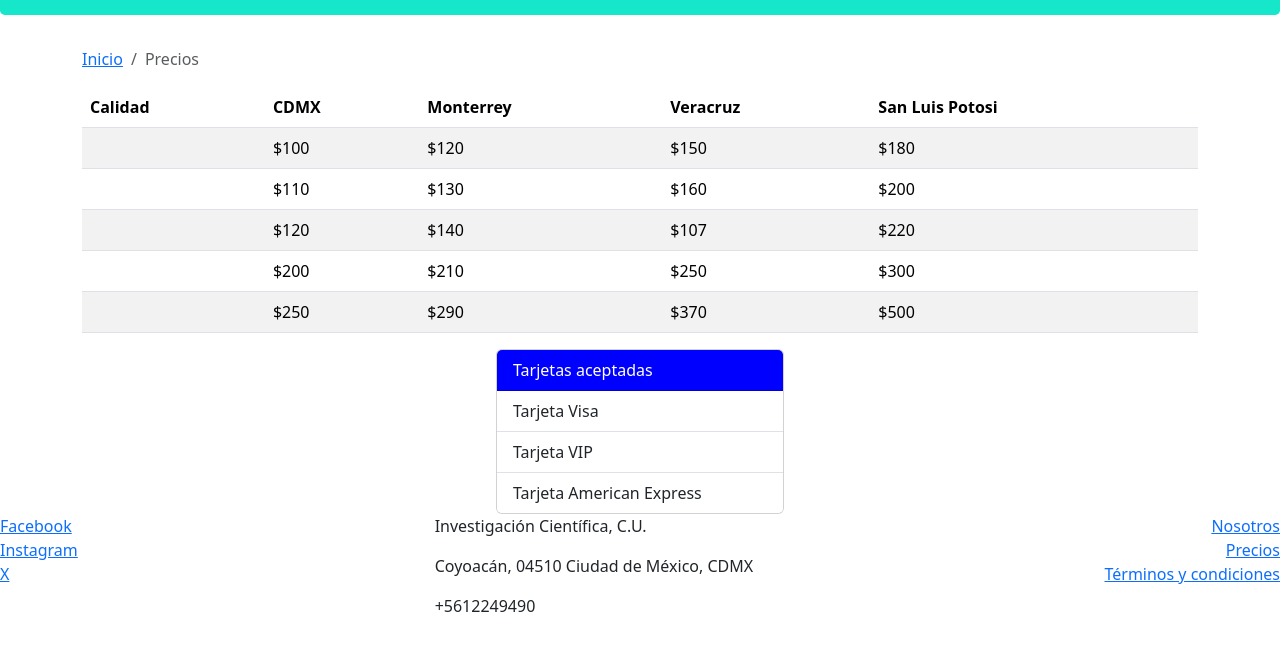
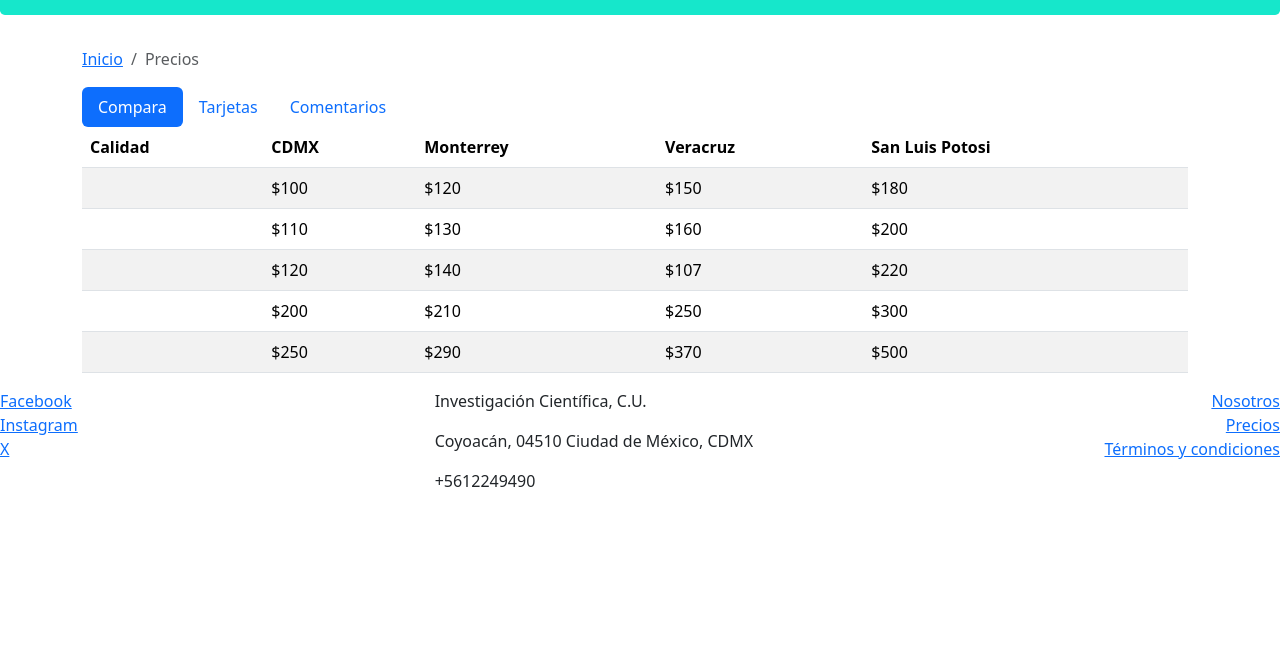
Before and after one commit to Alejandro-Estrada-1/guia-hoteles, a website: page precios.html in a window 1280 px wide. Shown: the part 155-800 px from the top of the page. Drawn offline with nearby package versions, Linux system fonts and the light colour scheme; a web font is replaced by a local one.

Commit message:
tabs y pills

```diff
--- a/css/main.css
+++ b/css/main.css
@@ -23,6 +23,10 @@
   border-radius: 0px;
 }
 
+.tab-content {
+  padding-right: 10px;
+}
+
 .footer {
   background-color: #16e7cb;
   color: white;
--- a/precios.html
+++ b/precios.html
@@ -1,5 +1,6 @@
 <!doctype html>
 <html lang="en">
+
 <head>
   <meta charset="utf-8">
   <meta name="viewport" content="width=device-width, initial-scale=1">
@@ -9,10 +10,12 @@
   <link rel="stylesheet" href="node_modules/open-iconic/font/css/open-iconic-bootstrap.min.css">
 
 </head>
+
 <body>
   <nav class="navbar navbar-expand-md navbar-dark bg-dark fixed-top">
     <a class="navbar-brand" href="./index.html">Hoteles</a>
-      <button class="navbar-toggler" type="button" data-bs-toggle="collapse" data-bs-target="#navbarSupportedContent" aria-controls="navbarSupportedContent" aria-expanded="false" aria-label="Toggle navigation">
+    <button class="navbar-toggler" type="button" data-bs-toggle="collapse" data-bs-target="#navbarSupportedContent"
+      aria-controls="navbarSupportedContent" aria-expanded="false" aria-label="Toggle navigation">
       <span class="navbar-toggler-icon"></span>
     </button>
     <div class="collapse navbar-collapse" id="navbarSupportedContent">
@@ -47,6 +50,29 @@
         <li class="breadcrumb-item active" aria-current="page">Precios</li>
       </ol>
     </nav>
+
+    <ul class="nav nav-pills" id="myTab" role="tablist">
+      <li class="nav-item">
+        <a class="nav-link active" id="compara-tab" data-bs-toggle="pill" href="#compara" role="tab" aria-controls="compara"
+          aria-selected="true">
+          Compara
+        </a>
+      </li>
+      <li class="nav-item">
+        <a class="nav-link" id="tarjetas-tab" data-bs-toggle="pill" href="#tarjetas" role="tab" aria-controls="tarjetas"
+          aria-selected="false">
+          Tarjetas
+        </a>
+      </li>
+      <li class="nav-item">
+        <a class="nav-link" id="comentarios-tab" data-bs-toggle="tab" href="#comentarios" role="tab"
+          aria-controls="comentarios" aria-selected="false">
+          Comentarios
+        </a>
+      </li>
+    </ul>
+    <div class="tab-content" id="myTabContent">
+      <div class="tab-pane fade show active" id="compara" role="tabpanel" aria-labelledby="compara-tab">
         <div class="table-responsive">
           <table class="table table-striped">
             <thead class="thread-dark">
@@ -114,6 +140,9 @@
           </table>
         </div>
 
+      </div>
+
+      <div class="tab-pane fade" id="tarjetas" role="tabpanel" aria-labelledby="tarjetas-tab">
         <div class="d-flex justify-content-center">
           <div class="card" style="width: 18rem;">
             <div class="card-header" style="background-color: blue; color: white;">Tarjetas aceptadas</div>
@@ -122,6 +151,11 @@
               <li class="list-group-item">Tarjeta VIP</li>
               <li class="list-group-item">Tarjeta American Express</li>
             </ul>
+          </div>
+        </div>
+      </div>
+      <div class="tab-pane fade" id="comentarios" role="tabpanel" aria-labelledby="comentarios-tab">
+        Comentarios
       </div>
     </div>
 
@@ -150,7 +184,8 @@
   </footer>
 
   <script src="node_modules/jquery/dist/jquery.min.js"></script>
-    <script src="node_modules/@popperjs/core/dist/umd/popper.min.js" ></script>
+  <script src="node_modules/@popperjs/core/dist/umd/popper.min.js"></script>
   <script src="node_modules/bootstrap/dist/js/bootstrap.min.js"></script>
 </body>
+
 </html>
```
Lines whose indentation alone changed are shown as unchanged.
